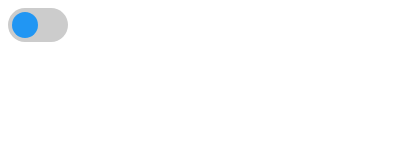
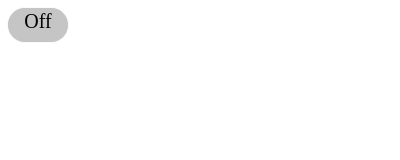
Before and after one commit to TalRos99/MoodleExtension, a browser extension: page public/popup.html in a window 400 px wide. Drawn offline with Linux system fonts and the light colour scheme; files that its build step writes are made by us from their sources.

Commit message:
ON and off button works

```diff
--- a/src/background.js
+++ b/src/background.js
@@ -56,7 +56,6 @@ async function getTaskPage(url) {
 chrome.runtime.onConnect.addListener(function (port) {
   port.onMessage.addListener(function (msg) {
     if (port.name === 'popup') {
-      console.log('Return Trigger Back', msg);
       chrome.storage.local.set({ trigger: msg });
       port.postMessage(
         msg
--- a/src/popup.css
+++ b/src/popup.css
@@ -12,41 +12,36 @@
 }
 
 .slider {
-  border-radius: 34px;
   position: absolute;
   cursor: pointer;
+  text-align: center;
+  font-size: 20px;
+  padding-top: 2px;
+  padding-right: 5px;
+  padding-left: 5px;
+  color: rgb(153, 163, 153);
   top: 0;
   left: 0;
   right: 0;
   bottom: 0;
-  background-color: #ccc;
+  background-color: rgb(153, 163, 153);
   -webkit-transition: 0.4s;
   transition: 0.4s;
 }
-
-.slider:before {
-  border-radius: 50%;
-  position: absolute;
-  content: '';
-  height: 26px;
-  width: 26px;
-  left: 4px;
-  bottom: 4px;
-  background-color: #2196f3;
-  -webkit-transition: 0.4s;
-  transition: 0.4s;
+.slider.enabled {
+  background-color: #16a34a;
+  color: #f0fdf4;
 }
 
-input:checked + .slider {
-  background-color: white;
+.slider.disabled {
+  background-color: #68686861;
+  color: black;
 }
 
-input:focus + .slider {
-  box-shadow: 0 0 1px white;
+.slider.disabled {
+  box-shadow: 0 0 1px #68686861;
 }
 
-input:checked + .slider:before {
-  -webkit-transform: translateX(26px);
-  -ms-transform: translateX(26px);
-  transform: translateX(26px);
+.slider.round {
+  border-radius: 34px;
 }
--- a/src/popup.js
+++ b/src/popup.js
@@ -1,9 +1,23 @@
 const onOffBtn = document.querySelector('.slider');
 
+async function setButtonState(btn) {
+  const onOff = await chrome.storage.local
+    .get(['trigger'])
+    .then((res) => res.trigger);
+  const classesObj = onOff
+    ? { addClass: 'enabled', removeClass: 'disabled' }
+    : { addClass: 'disabled', removeClass: 'enabled' };
+  onOffBtn.innerHTML = onOff ? 'On' : 'Off';
+  onOffBtn.classList.add(classesObj.addClass);
+  onOffBtn.classList.remove(classesObj.removeClass);
+}
+
+setButtonState(onOffBtn);
 onOffBtn.onclick = async function () {
   const onOff = await chrome.storage.local
     .get(['trigger'])
     .then((res) => res.trigger);
+  onOffBtn.innerHTML = !onOff ? 'On' : 'Off';
   chrome.storage.local.set({ trigger: !onOff });
   var port = chrome.runtime.connect({
     name: 'popup',
```
